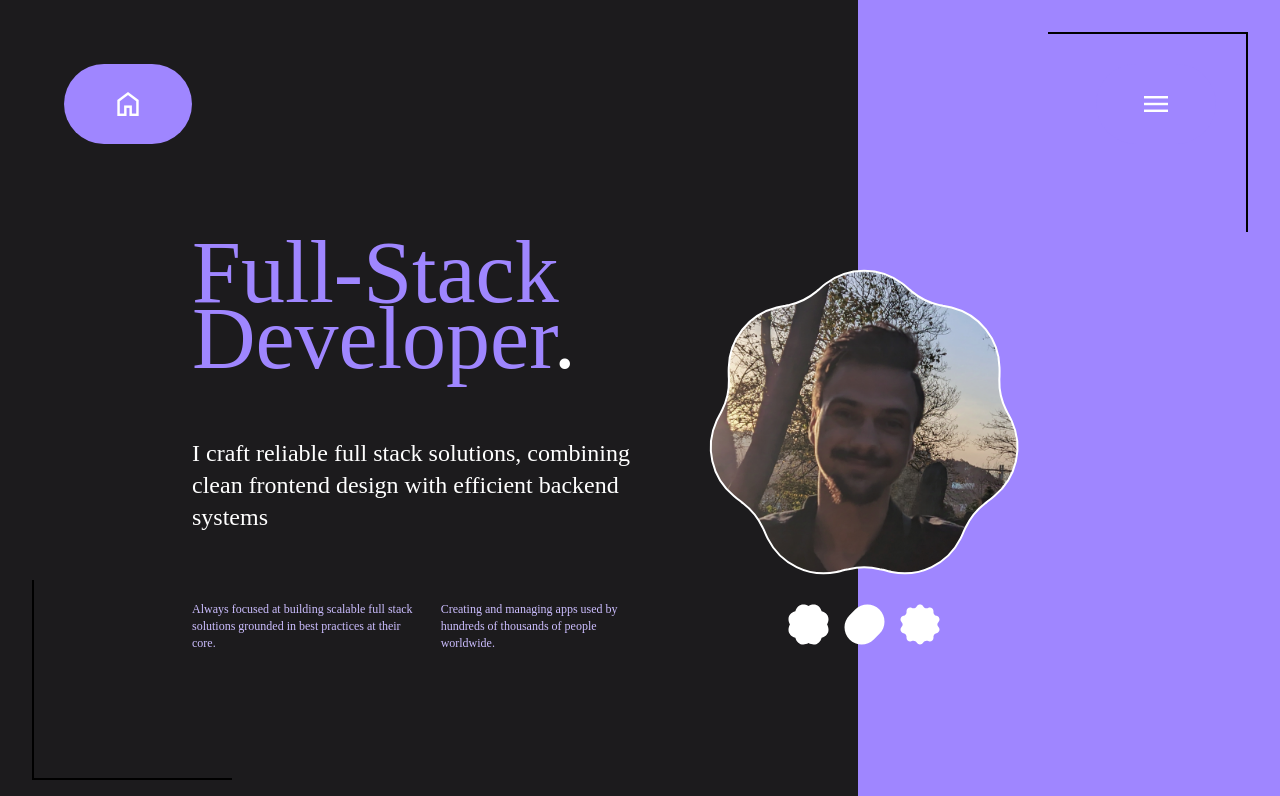
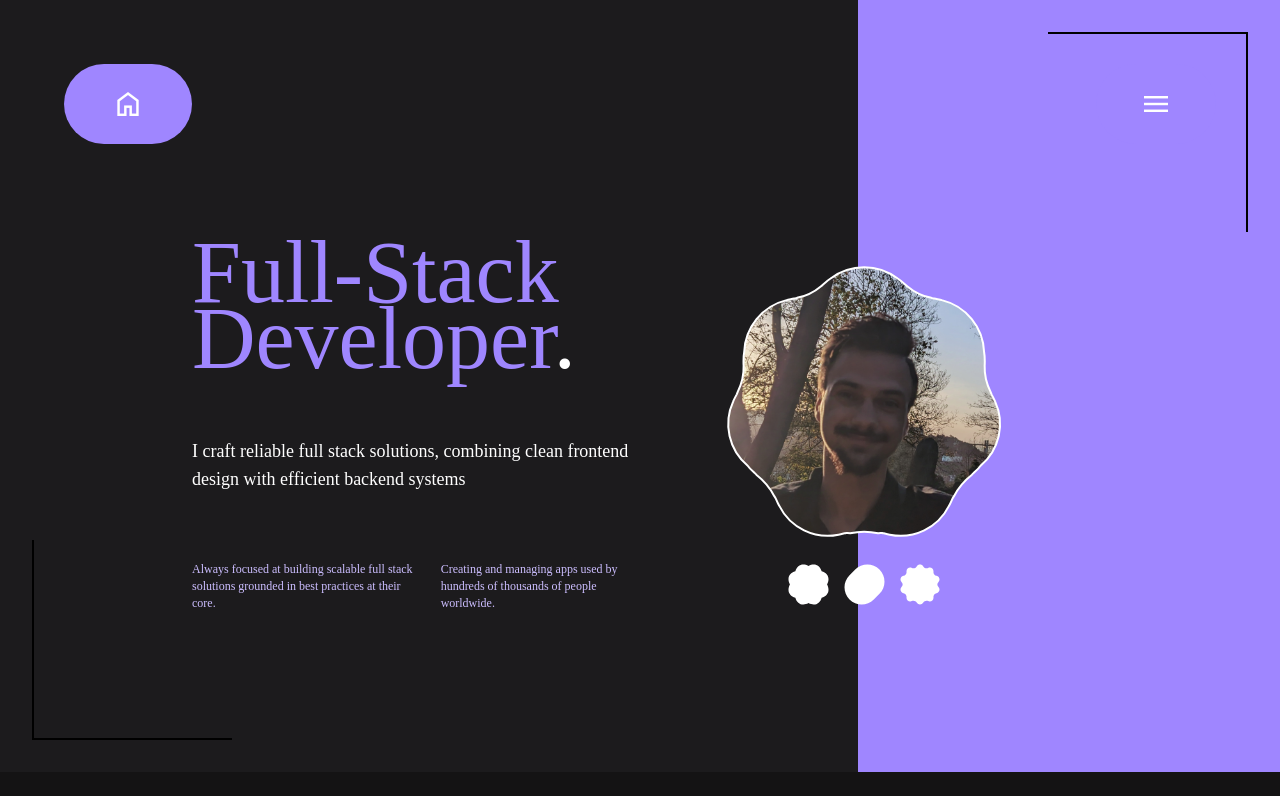
Before and after one commit to iDarkQ/portfolio, a Next.js app: page / in a window 1280 px wide. Shown: the top 796 px of the page. Built offline with nearby package versions, Linux system fonts and the light colour scheme; a web font is replaced by a local one.

Commit message:
refactor(text.tsx): replace styles with paragraph utility class

```diff
--- a/src/app/components/text.tsx
+++ b/src/app/components/text.tsx
@@ -10,8 +10,7 @@ interface Props {
 const baseHeading = "text-[var(--color-primary)] font-[475] leading-[0.75]";
 const styles = {
   p: clsx(
-    "text-white text-2xl",
-    "max-xs:text-md max-sm:text-xl"
+    "text-white paragraph",
   ),
 
   h1: clsx(
```
